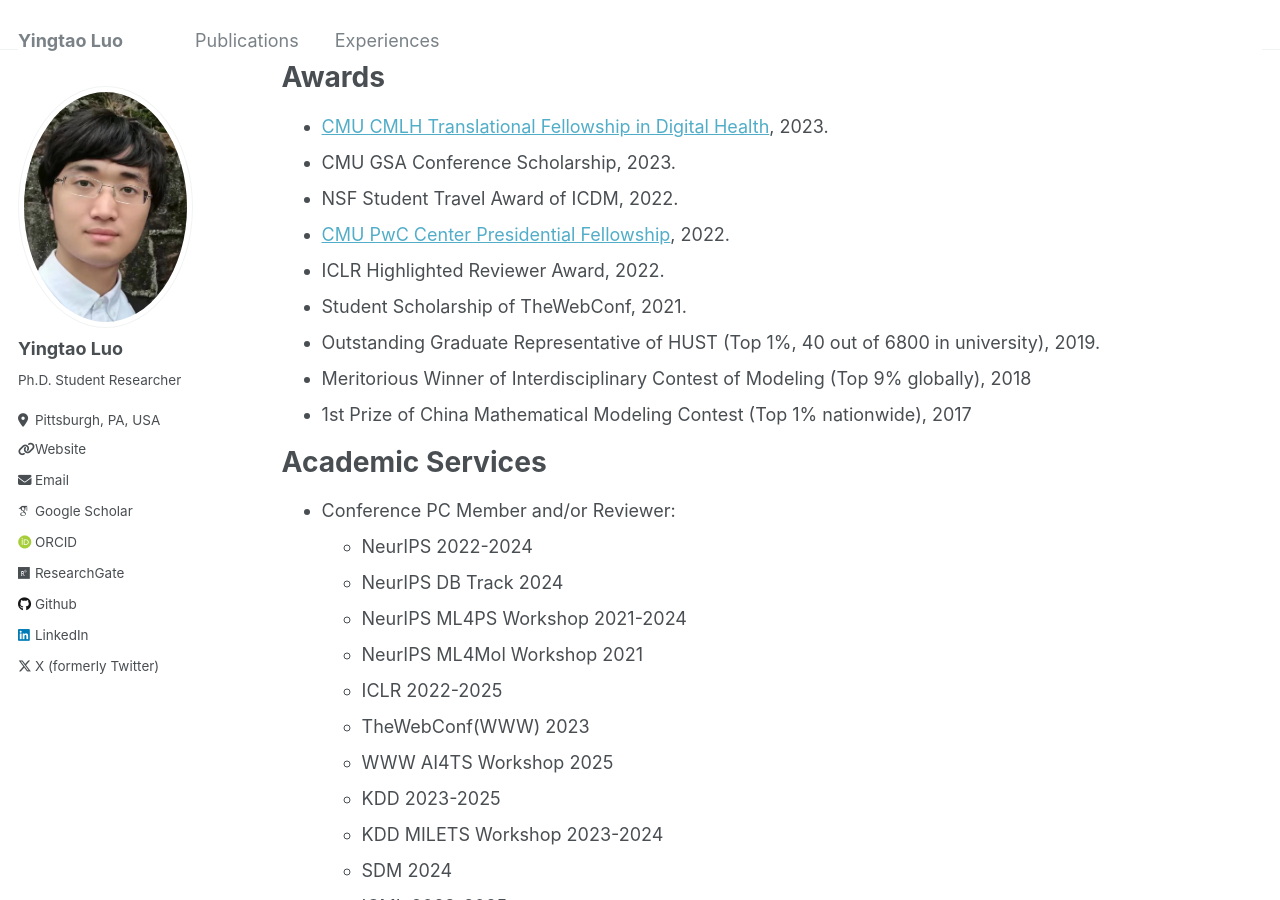
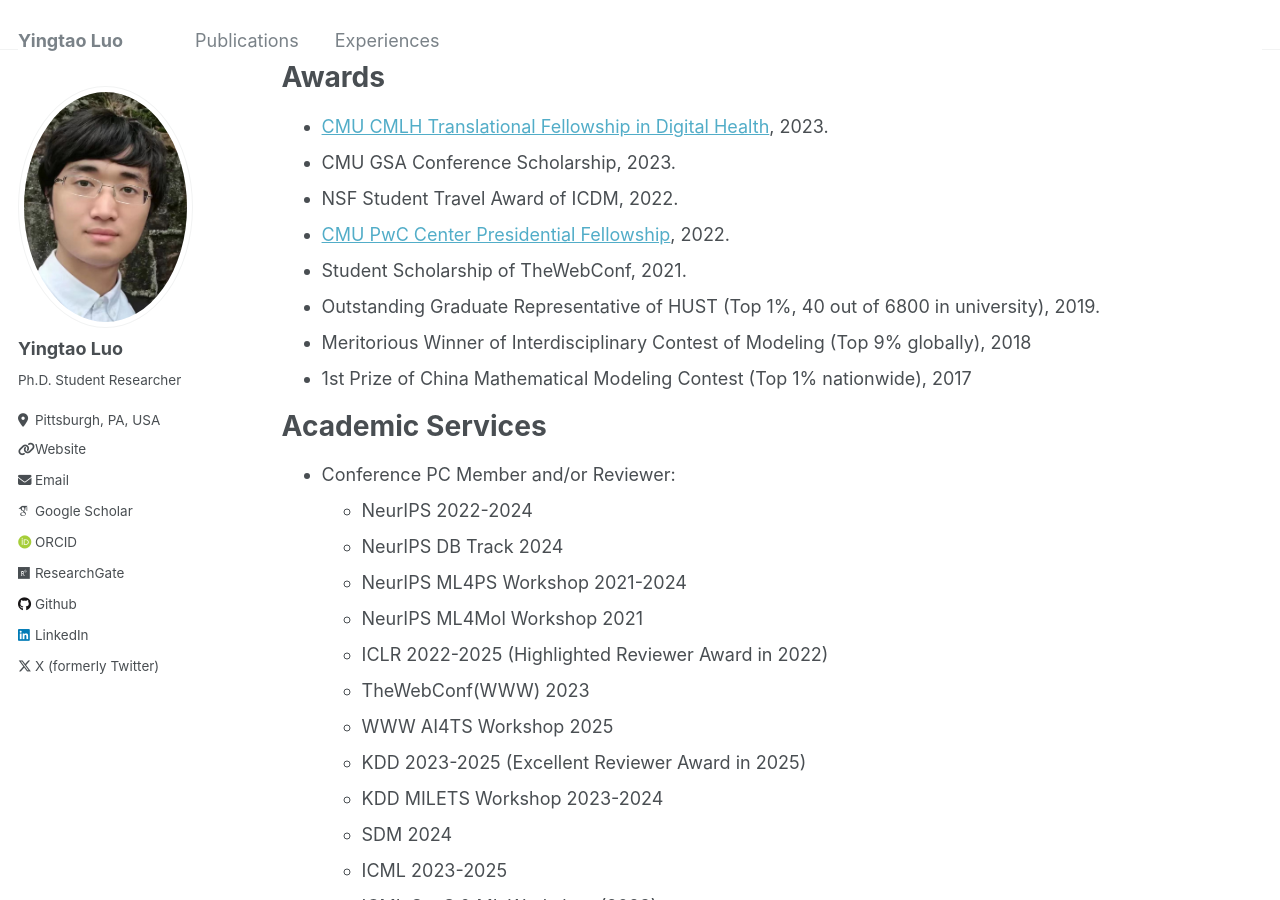
Before and after one commit to yingtaoluo/yingtaoluo.github.io, a Jekyll site: the page built from _pages/experiences.md, in a window 1280 px wide and 900 px high, scrolled down 244 px. Built offline with Jekyll 4.4.1, drawn with Linux system fonts in a browser that asks for light colours; some web fonts are replaced.

Commit message:
Update experiences.md

```diff
--- a/_pages/experiences.md
+++ b/_pages/experiences.md
@@ -21,7 +21,6 @@ Awards
 * CMU GSA Conference Scholarship, 2023.
 * NSF Student Travel Award of ICDM, 2022.
 * [CMU PwC Center Presidential Fellowship](https://www.cmu.edu/risk-reg-center/index.html), 2022.
-* ICLR Highlighted Reviewer Award, 2022.
 * Student Scholarship of TheWebConf, 2021.
 * Outstanding Graduate Representative of HUST (Top 1%, 40 out of 6800 in university), 2019.
 * Meritorious Winner of Interdisciplinary Contest of Modeling (Top 9% globally), 2018
@@ -34,10 +33,10 @@ Academic Services
   * NeurIPS DB Track 2024
   * NeurIPS ML4PS Workshop 2021-2024
   * NeurIPS ML4Mol Workshop 2021
-  * ICLR 2022-2025
+  * ICLR 2022-2025 (Highlighted Reviewer Award in 2022)
   * TheWebConf(WWW) 2023
   * WWW AI4TS Workshop 2025
-  * KDD 2023-2025
+  * KDD 2023-2025 (Excellent Reviewer Award in 2025)
   * KDD MILETS Workshop 2023-2024
   * SDM 2024
   * ICML 2023-2025
```
